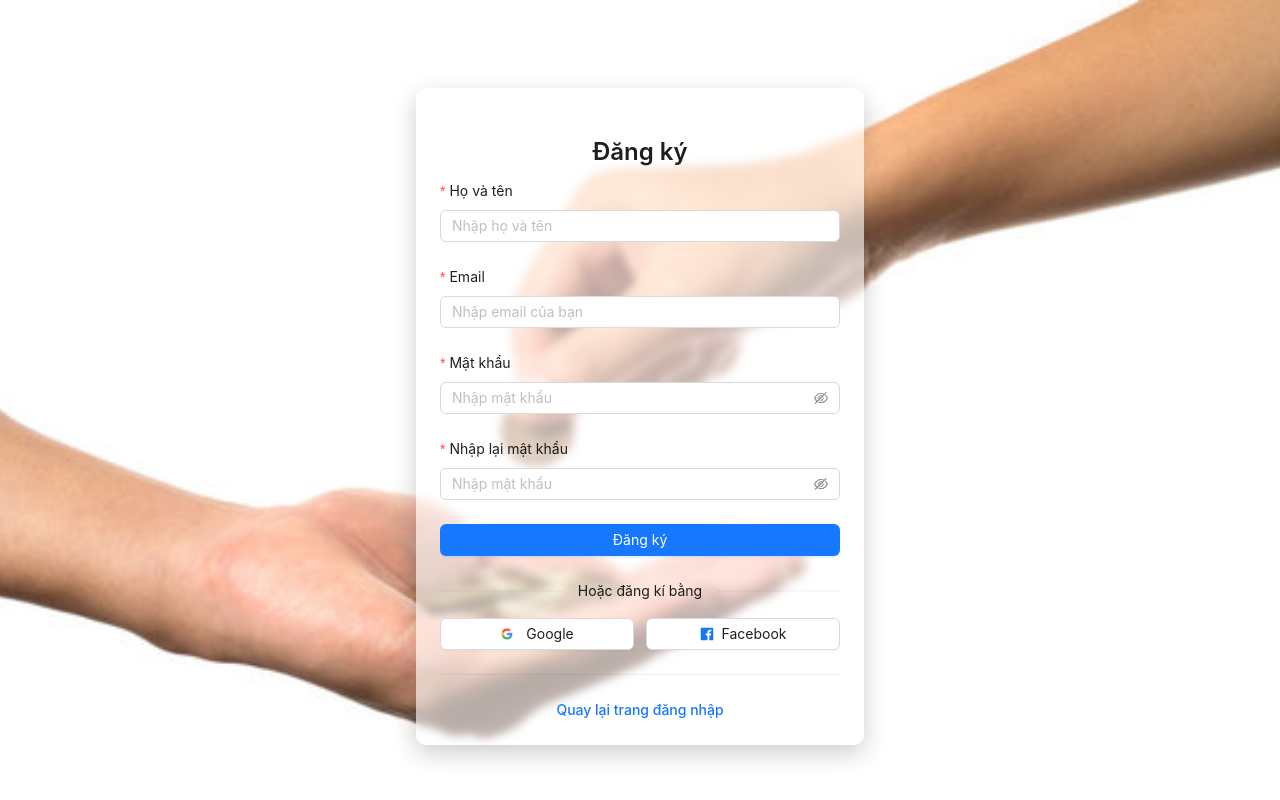
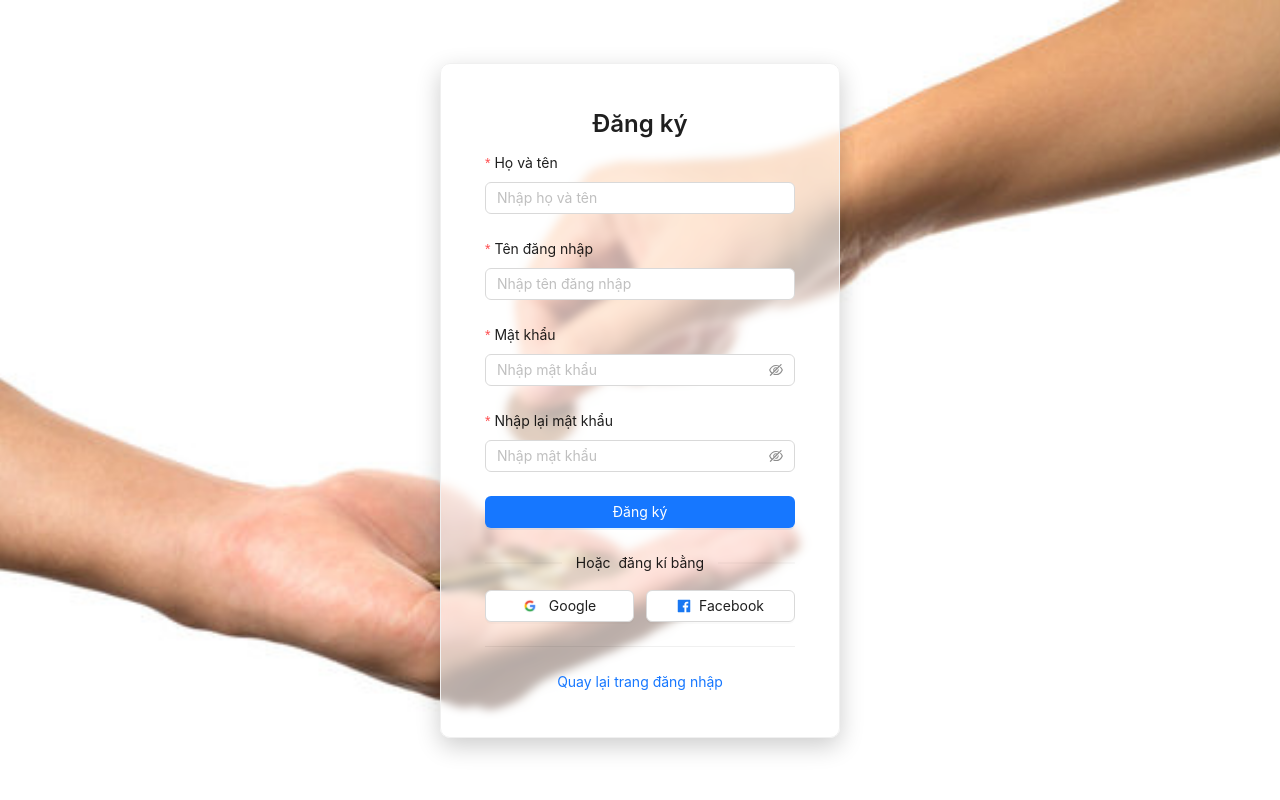
Before and after one commit to maituananh/pawn-service-fe, a React (Vite) app: page /register in a window 1280 px wide. Shown: the top 800 px of the page. Built offline with nearby package versions, Linux system fonts and the light colour scheme.

Commit message:
implement api

```diff
--- a/package.json
+++ b/package.json
@@ -10,7 +10,9 @@
     "preview": "vite preview"
   },
   "dependencies": {
+    "@tanstack/react-query": "^5.90.5",
     "antd": "^5.27.5",
+    "axios": "^1.12.2",
     "react": "^19.1.1",
     "react-dom": "^19.1.1",
     "react-router-dom": "^7.9.4"
--- /dev/null
+++ b/src/api/authApi.ts
@@ -0,0 +1,35 @@
+// src/api/authApi.ts
+import axiosClient from "./axiosClient";
+
+// --- Định nghĩa Interfaces (CẦN EXPORT) ---
+export interface UserProfile {
+    id: number;
+    username: string;
+    email: string;
+    role: 'admin' | 'user' | 'guest'; // Khắc phục lỗi 'role'
+}
+
+export interface LoginPayload {
+    username: string; // Khắc phục lỗi LoginPayload
+    password: string;
+}
+
+export interface LoginResponse {
+    access_token: string;
+    user: UserProfile;
+}
+
+// --- Auth API Service ---
+const authApi = {
+    async login(payload: LoginPayload): Promise<LoginResponse> {
+        const responseData = await axiosClient.get<LoginResponse>("/products", payload);
+        return responseData as unknown as LoginResponse;
+    },
+
+    async getProfile(): Promise<UserProfile> {
+        const responseData = await axiosClient.get<UserProfile>("/auth/profile");
+        return responseData as unknown as UserProfile;
+    }
+};
+
+export default authApi;
--- /dev/null
+++ b/src/api/axiosClient.ts
@@ -0,0 +1,38 @@
+// src/api/axiosClient.ts
+import axios, { AxiosInstance, AxiosError, AxiosResponse } from "axios";
+
+export type CustomAxiosInstance = AxiosInstance & {
+    get: <T = any>(url: string, config?: any) => Promise<T>;
+    post: <T = any>(url: string, data?: any, config?: any) => Promise<T>;
+    put: <T = any>(url: string, data?: any, config?: any) => Promise<T>;
+    delete: <T = any>(url: string, config?: any) => Promise<T>;
+};
+
+const axiosClient: AxiosInstance = axios.create({
+    baseURL: "http://localhost:8080/api",
+    headers: {
+        "Content-Type": "application/json",
+        accept: "*/*"
+    },
+});
+
+axiosClient.interceptors.request.use((config) => {
+    const token = localStorage.getItem("access_token");
+    if (token) {
+        config.headers.Authorization = `Bearer ${token}`;
+    }
+    return config;
+});
+
+axiosClient.interceptors.response.use(
+    (res: AxiosResponse<any>) => res.data,
+    (error: AxiosError<any>) => {
+        if (error.response?.status === 401) {
+            console.error("Token invalid or expired. Logging out...");
+            localStorage.removeItem("access_token");
+        }
+        return Promise.reject(error.response?.data || error);
+    }
+);
+
+export default axiosClient as CustomAxiosInstance;
--- a/src/components/Header.tsx
+++ b/src/components/Header.tsx
@@ -2,7 +2,7 @@ import { Layout, Menu, Typography } from 'antd';
 import { Link } from 'react-router-dom';
 import logoImage from '../assets/images/logo.png';
 import { publicRoutes, privateRoutes } from '../router/router.config';
-import { useAuth } from '../hooks/useAuth';
+import useAuth from '@/hooks/useAuth';
 const { Header } = Layout;
 const { Title } = Typography;
 
--- a/src/components/UserAuthForm.tsx
+++ b/src/components/UserAuthForm.tsx
@@ -1,124 +1,104 @@
+// src/components/UserAuthForm.tsx
 import React from 'react';
-import { Form, Input, Button, Typography, Divider, Flex } from 'antd';
-import {
-  EyeInvisibleOutlined,
-  EyeTwoTone,
-  FacebookFilled,
-} from '@ant-design/icons';
-import googleIcon from '../assets/icons/google.svg';
+import { Form, Input, Button, Typography, Divider, Flex, Card } from 'antd';
+import { EyeInvisibleOutlined, EyeTwoTone, FacebookFilled } from '@ant-design/icons';
+import googleIcon from '../assets/icons/google.svg'; // Giả định icon này tồn tại
 import { useNavigate } from 'react-router-dom';
+import { LoginPayload } from '../api/authApi'; // Import kiểu dữ liệu
 
 const { Title, Text, Link } = Typography;
 
 interface Props {
   mode: 'login' | 'register';
-  onSubmit: (data: any) => void;
-  handleLoginGoogle?: (data: any) => void;
-  handleLoginFacebook?: (data: any) => void;
-  handleRegisterGoogle?: (data: any) => void;
-  handleRegisterFacebook?: (data: any) => void;
+  // Đảm bảo kiểu dữ liệu đầu vào là LoginPayload
+  onSubmit: (data: LoginPayload) => void;
+  handleLoginGoogle?: () => void;
+  handleLoginFacebook?: () => void;
+  handleRegisterGoogle?: () => void;
+  handleRegisterFacebook?: () => void;
+  isLoading: boolean; // Trạng thái loading
 }
 
-const UserAuthForm: React.FC<Props> = ({ mode, onSubmit, handleLoginGoogle, handleLoginFacebook, handleRegisterGoogle, handleRegisterFacebook }) => {
+const UserAuthForm: React.FC<Props> = ({ mode, onSubmit, handleLoginGoogle, handleLoginFacebook, handleRegisterGoogle, handleRegisterFacebook, isLoading }) => {
   const [form] = Form.useForm();
   const navigate = useNavigate();
+
+  // Hàm này xử lý Form Submit thành công
+  const handleSubmit = (values: any) => {
+    // Ép kiểu đầu ra thành LoginPayload để đảm bảo type safety
+    // LƯU Ý: Nếu mode là 'register', values sẽ chứa thêm 'name' và 're-password'
+    // nhưng ta vẫn truyền toàn bộ values qua để hàm register xử lý sau (nếu có)
+    onSubmit(values as LoginPayload);
+  };
+
+  const socialLoginHandler = (handler: (() => void) | undefined) => {
+    if (handler) handler();
+  };
+
   return (
-    <div className="login-page">
-      <div className="login-box">
+    <div className="login-page" style={{ display: 'flex', justifyContent: 'center', alignItems: 'center', minHeight: '100vh' }}>
+      <Card className="login-box" style={{ width: 400, padding: 20 }}>
         <Title level={3} style={{ textAlign: 'center' }}>
           {mode === 'login' ? 'Đăng nhập' : 'Đăng ký'}
         </Title>
-        <Form layout="vertical" form={form} onFinish={onSubmit}>
+        <Form
+          layout="vertical"
+          form={form}
+          onFinish={handleSubmit} // Form submit thành công gọi handleSubmit
+        >
           {mode === 'register' && (
-            <Form.Item
-              label="Họ và tên"
-              name="name"
-              rules={[{ required: true, message: 'Vui lòng nhập họ tên!' }]}
-            >
+            <Form.Item label="Họ và tên" name="name" rules={[{ required: true, message: 'Vui lòng nhập họ tên!' }]} >
               <Input placeholder="Nhập họ và tên" />
             </Form.Item>
           )}
+
+          {/* TRƯỜNG TÊN ĐĂNG NHẬP: KHỚP VỚI API PAYLOAD */}
           <Form.Item
-            label="Email"
-            name="email"
-            rules={[
-              { required: true, message: 'Vui lòng nhập email!' },
-              { type: 'email', message: 'Email không hợp lệ!' },
-            ]}
+            label="Tên đăng nhập"
+            name="username" // <-- Bắt buộc phải là 'username'
+            rules={[{ required: true, message: 'Vui lòng nhập tên đăng nhập!' }]}
           >
-            <Input placeholder="Nhập email của bạn" />
+            <Input placeholder="Nhập tên đăng nhập" />
           </Form.Item>
+
+          {/* TRƯỜNG MẬT KHẨU: KHỚP VỚI API PAYLOAD */}
           <Form.Item
             label="Mật khẩu"
-            name="password"
+            name="password" // <-- Bắt buộc phải là 'password'
             rules={[{ required: true, message: 'Vui lòng nhập mật khẩu!' }]}
           >
-            <Input.Password
-              placeholder="Nhập mật khẩu"
-              iconRender={(visible) =>
-                visible ? <EyeTwoTone /> : <EyeInvisibleOutlined />
-              }
-            />
+            <Input.Password placeholder="Nhập mật khẩu" iconRender={(visible) => visible ? <EyeTwoTone /> : <EyeInvisibleOutlined />} />
           </Form.Item>
+
           {mode === "register" && (
-            <Form.Item
-              label="Nhập lại mật khẩu"
-              name="re-password"
-              rules={[{ required: true, message: 'Vui lòng nhập mật khẩu!' }]}
-            >
-              <Input.Password
-                placeholder="Nhập mật khẩu"
-                iconRender={(visible) =>
-                  visible ? <EyeTwoTone /> : <EyeInvisibleOutlined />
-                }
-              />
+            <Form.Item label="Nhập lại mật khẩu" name="re-password" rules={[{ required: true, message: 'Vui lòng nhập mật khẩu!' }]} >
+              <Input.Password placeholder="Nhập mật khẩu" iconRender={(visible) => visible ? <EyeTwoTone /> : <EyeInvisibleOutlined />} />
             </Form.Item>
           )}
+
           <Form.Item>
-            <Button type="primary" htmlType="submit" block>
+            <Button
+              type="primary"
+              htmlType="submit"
+              block
+              loading={isLoading} // Sử dụng prop isLoading
+            >
               {mode === 'login' ? 'Đăng nhập' : 'Đăng ký'}
             </Button>
           </Form.Item>
-          <Divider plain>Hoặc  {mode === 'login' ? 'đăng nhập' : 'đăng kí'} bằng</Divider>
+
+          <Divider plain>Hoặc  {mode === 'login' ? 'đăng nhập' : 'đăng kí'} bằng</Divider>
           <Flex className="login-social" gap={12}>
-            <Button
-              icon={
-                <img
-                  src={googleIcon}
-                  alt="Google"
-                  style={{
-                    width: '1em',
-                    height: '1em',
-                    verticalAlign: 'middle',
-                    marginRight: 4,
-                  }}
-                />
-              }
-              block
-              onClick={mode === "login" ? handleLoginGoogle : handleRegisterGoogle}
-            >
-              Google
-            </Button>
-            <Button
-              icon={<FacebookFilled style={{ color: '#1877F2' }} />}
-              block
-              onClick={mode === 'login' ? handleLoginFacebook : handleRegisterFacebook}
-            >
-              Facebook
-            </Button>
+            <Button icon={<img src={googleIcon} alt="Google" style={{ width: '1em', height: '1em', verticalAlign: 'middle', marginRight: 4, }} />} block onClick={() => socialLoginHandler(mode === "login" ? handleLoginGoogle : handleRegisterGoogle)} > Google </Button>
+            <Button icon={<FacebookFilled style={{ color: '#1877F2' }} />} block onClick={() => socialLoginHandler(mode === 'login' ? handleLoginFacebook : handleRegisterFacebook)} > Facebook </Button>
           </Flex>
+
           <Divider />
           <div style={{ textAlign: 'center' }}>
-            {mode === "register" ?
-              <Link onClick={() => navigate('/login')}>Quay lại trang đăng nhập</Link>
-              : (
-                <>
-                  <Text>Bạn chưa có tài khoản?</Text>{' '}
-                  <Link onClick={() => navigate('/register')}>Đăng ký ngay</Link></>
-              )}
+            {mode === "register" ? <Link onClick={() => navigate('/login')}>Quay lại trang đăng nhập</Link> : (<><Text>Bạn chưa có tài khoản?</Text>{' '}<Link onClick={() => navigate('/register')}>Đăng ký ngay</Link></>)}
           </div>
         </Form>
-      </div>
+      </Card>
     </div>
   );
 };
--- a/src/hooks/useAuth.ts
+++ b/src/hooks/useAuth.ts
@@ -1,38 +1,63 @@
-export type UserRole = 'admin'|'user';
+// src/hooks/useAuth.ts
+import { useMutation, useQueryClient } from '@tanstack/react-query';
+import { message } from 'antd';
+import authApi, { LoginPayload, LoginResponse, UserProfile } from '../api/authApi';
 
-export const useAuth = () => {
-  const token = localStorage.getItem('authToken');
-  const role = localStorage.getItem('userRole') as UserRole | null;
+const AUTH_QUERY_KEY = ['currentUser'];
 
-  return {
-    isAuthenticated: !!token,
-    role: role,
-    isAdmin: role==='admin',
-  }
+// ĐỊNH NGHĨA VÀ EXPORT KIỂU UserRole (Named Export)
+export type UserRole = UserProfile['role'];
+
+interface UseAuthHook {
+    currentUser: UserProfile | null;
+    isAuthenticated: boolean;
+    login: (payload: LoginPayload) => void;
+    isLoadingLogin: boolean;
+    logout: () => void;
+    role: UserRole | undefined;
 }
 
-// // src/hooks/useAuth.ts
-// import { useState, useEffect } from 'react';
+// HÀM HOOK (Default Export)
+const useAuth = (): UseAuthHook => {
+    const queryClient = useQueryClient();
 
-// export type UserRole = 'admin' | 'user' | 'moderator';
+    const initialUser = queryClient.getQueryData<UserProfile>(AUTH_QUERY_KEY);
+    const currentUser = initialUser ?? null;
+    const isAuthenticated = !!localStorage.getItem('access_token') && !!currentUser;
+    const role = currentUser?.role;
 
-// interface AuthContextProps {
-//   isAuthenticated: boolean;
-//   role?: UserRole;
-// }
+    // Logic Đăng Nhập
+    const loginMutation = useMutation<LoginResponse, Error, LoginPayload>({
+        mutationFn: authApi.login,
+        onSuccess: (data) => {
+            const { access_token, user } = data;
+            localStorage.setItem('access_token', access_token);
+            queryClient.setQueryData<UserProfile>(AUTH_QUERY_KEY, user);
+            message.success('Đăng nhập thành công!');
+        },
+        onError: (error) => {
+            const errorMessage = (error as any)?.message || 'Lỗi không xác định. Vui lòng thử lại.';
+            message.error(`Đăng nhập thất bại: ${errorMessage}`);
+        },
+    });
 
-// export const useAuth = (): AuthContextProps => {
-//   const [isAuthenticated, setIsAuthenticated] = useState(false);
-//   const [role, setRole] = useState<UserRole | undefined>(undefined);
+    // Logic Đăng Xuất
+    const logout = () => {
+        localStorage.removeItem('access_token');
+        queryClient.setQueryData<UserProfile | null>(AUTH_QUERY_KEY, null);
+        queryClient.removeQueries({ queryKey: AUTH_QUERY_KEY });
+        message.info('Bạn đã đăng xuất.');
+        window.location.href = "/login";
+    };
 
-//   // Giả sử bạn lấy thông tin người dùng từ localStorage hoặc context
-//   useEffect(() => {
-//     const user = JSON.parse(localStorage.getItem('user') || '{}');
-//     if (user) {
-//       setIsAuthenticated(true);
-//       setRole(user.role); // Giả sử role là 'admin', 'user', 'moderator', v.v.
-//     }
-//   }, []);
+    return {
+        currentUser,
+        isAuthenticated,
+        login: loginMutation.mutate,
+        isLoadingLogin: loginMutation.isPending,
+        logout,
+        role,
+    };
+};
 
-//   return { isAuthenticated, role };
-// };
+export default useAuth;
--- a/src/main.jsx
+++ /dev/null
@@ -1,11 +0,0 @@
-import { StrictMode } from 'react'
-import { createRoot } from 'react-dom/client'
-import './index.css'
-import App from './App.jsx'
-import '@/styles/styles.scss'
-
-createRoot(document.getElementById('root')).render(
-  <StrictMode>
-    <App />
-  </StrictMode>,
-)
--- /dev/null
+++ b/src/main.tsx
@@ -0,0 +1,27 @@
+// import { StrictMode } from 'react'
+// import { createRoot } from 'react-dom/client'
+// import './index.css'
+// import App from './App.jsx'
+// import '@/styles/styles.scss'
+
+// createRoot(document.getElementById('root')).render(
+//   <StrictMode>
+//     <App />
+//   </StrictMode>,
+// )
+import React from "react";
+import ReactDOM from "react-dom/client";
+import App from "./App";
+import { QueryClient, QueryClientProvider } from "@tanstack/react-query";
+import "antd/dist/reset.css"; // or "antd/dist/antd.css"
+import '@/styles/styles.scss';
+
+const queryClient = new QueryClient();
+
+ReactDOM.createRoot(document.getElementById("root")!).render(
+  <React.StrictMode>
+    <QueryClientProvider client={queryClient}>
+      <App />
+    </QueryClientProvider>
+  </React.StrictMode>
+);
--- a/src/pages/LoginPage.tsx
+++ b/src/pages/LoginPage.tsx
@@ -1,19 +1,59 @@
+// src/pages/LoginPage.tsx
+import React, { useEffect } from 'react';
+import { useNavigate } from 'react-router-dom';
+import { Spin } from 'antd';
 import UserAuthForm from '../components/UserAuthForm';
+import useAuth from '../hooks/useAuth';
+import { LoginPayload } from '../api/authApi';
 
 const LoginPage = () => {
-  const handleLogin = (values: any) => {
-    console.log('Login:', values);
+  // Lấy các hàm và trạng thái cần thiết từ hook
+  const { login, isLoadingLogin, isAuthenticated } = useAuth();
+  const navigate = useNavigate();
+
+  // Chuyển hướng nếu người dùng đã đăng nhập
+  useEffect(() => {
+    if (isAuthenticated) {
+      console.log('User already authenticated, redirecting to /dashboard...');
+      navigate('/', { replace: true });
+    }
+  }, [isAuthenticated, navigate]);
+
+  // Xử lý Form Submit: Gọi hàm login từ hook
+  const handleLogin = (values: LoginPayload) => {
+    console.log('--- ĐÃ GỌI API LOGIN VỚI DATA:', values.username);
+    // Hàm này kích hoạt useMutation để gọi API /auth/token
+    login(values);
   };
 
+  // Xử lý Social Login (Dummy)
   const handleLoginGoogle = () => {
-    console.log('handleLoginGoogle');
+    console.log('Redirecting to Google Auth...');
   };
 
   const handleLoginFacebook = () => {
-    console.log('handleLoginFacebook');
+    console.log('Redirecting to Facebook Auth...');
   };
 
-  return <UserAuthForm mode="login" onSubmit={handleLogin} handleLoginGoogle={handleLoginGoogle} handleLoginFacebook={handleLoginFacebook} />;
+  // Nếu đã xác thực, hiển thị spinner khi chuyển hướng
+  if (isAuthenticated && !isLoadingLogin) {
+    return (
+      <div style={{ padding: 50, textAlign: 'center' }}>
+        <Spin size="large" />
+        <p>Đã đăng nhập, đang chuyển hướng...</p>
+      </div>
+    );
+  }
+
+  return (
+    <UserAuthForm
+      mode="login"
+      onSubmit={handleLogin} // Truyền hàm xử lý đăng nhập
+      handleLoginGoogle={handleLoginGoogle}
+      handleLoginFacebook={handleLoginFacebook}
+      isLoading={isLoadingLogin} // Truyền trạng thái loading
+    />
+  );
 };
 
 export default LoginPage;
--- a/src/router/ProtectedRoute.tsx
+++ b/src/router/ProtectedRoute.tsx
@@ -1,32 +1,30 @@
+// src/components/ProtectedRoute.tsx
+
 import { Navigate } from 'react-router-dom';
-import { useAuth, type UserRole } from '../hooks/useAuth';
+import useAuth, { UserRole } from '../hooks/useAuth'; // <-- Import chính xác
+import React from 'react';
 
 interface ProtectedRouteProps {
   children: React.ReactNode;
-  allowedRoles?: UserRole[]; // Prop mới để nhận các vai trò được phép
+  allowedRoles?: UserRole[];
 }
 
 const ProtectedRoute: React.FC<ProtectedRouteProps> = ({
   children,
   allowedRoles,
 }) => {
-  const { isAuthenticated, role } = useAuth();
+  const { isAuthenticated, role } = useAuth(); // Gọi hook bằng default import
 
-  // 1. Kiểm tra đăng nhập trước tiên
   if (!isAuthenticated) {
     return <Navigate to="/login" replace />;
   }
 
-  // 2. Nếu route này yêu cầu vai trò cụ thể
   if (allowedRoles && allowedRoles.length > 0) {
-    // Kiểm tra xem vai trò của người dùng có nằm trong danh sách được phép không
     if (!role || !allowedRoles.includes(role)) {
-      // Nếu không có quyền, chuyển hướng về trang chủ hoặc trang "403 Forbidden"
       return <Navigate to="/" replace />;
     }
   }
 
-  // Nếu đăng nhập và có đủ quyền (hoặc route không yêu cầu quyền cụ thể), cho phép truy cập
   return <>{children}</>;
 };
 
--- /dev/null
+++ b/src/vite-env.d.ts
@@ -0,0 +1 @@
+// <reference types="vite/client" />
--- a/tsconfig.json
+++ b/tsconfig.json
@@ -1,6 +1,7 @@
 {
   "compilerOptions": {
     "jsx": "react-jsx",
+    "module": "ESNext",
     "baseUrl": ".",
     "lib": ["es2016", "dom"],
     "paths": {
@@ -9,6 +10,6 @@
     },
     "moduleResolution": "node",
     "esModuleInterop": true,
-    "allowSyntheticDefaultImports": true
+    "allowSyntheticDefaultImports": true,
   }
 }
```
